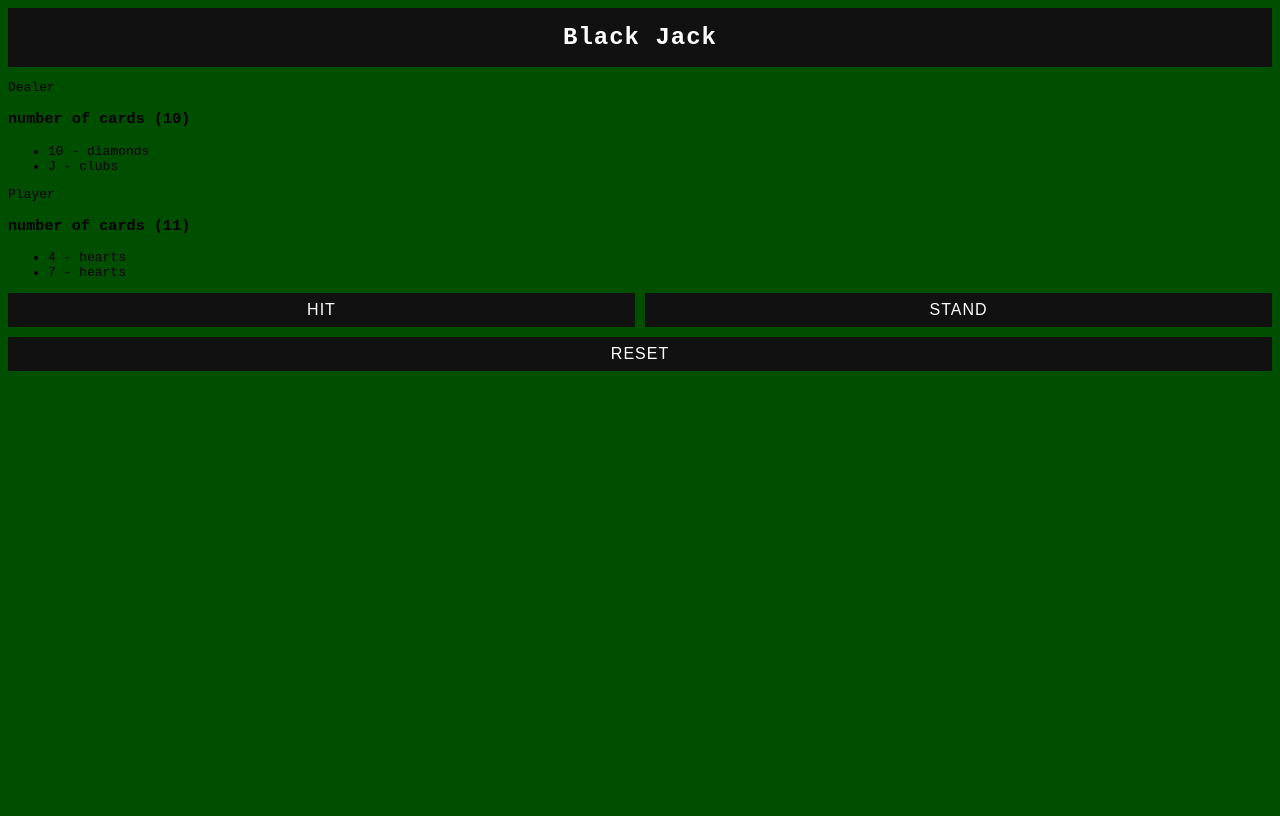
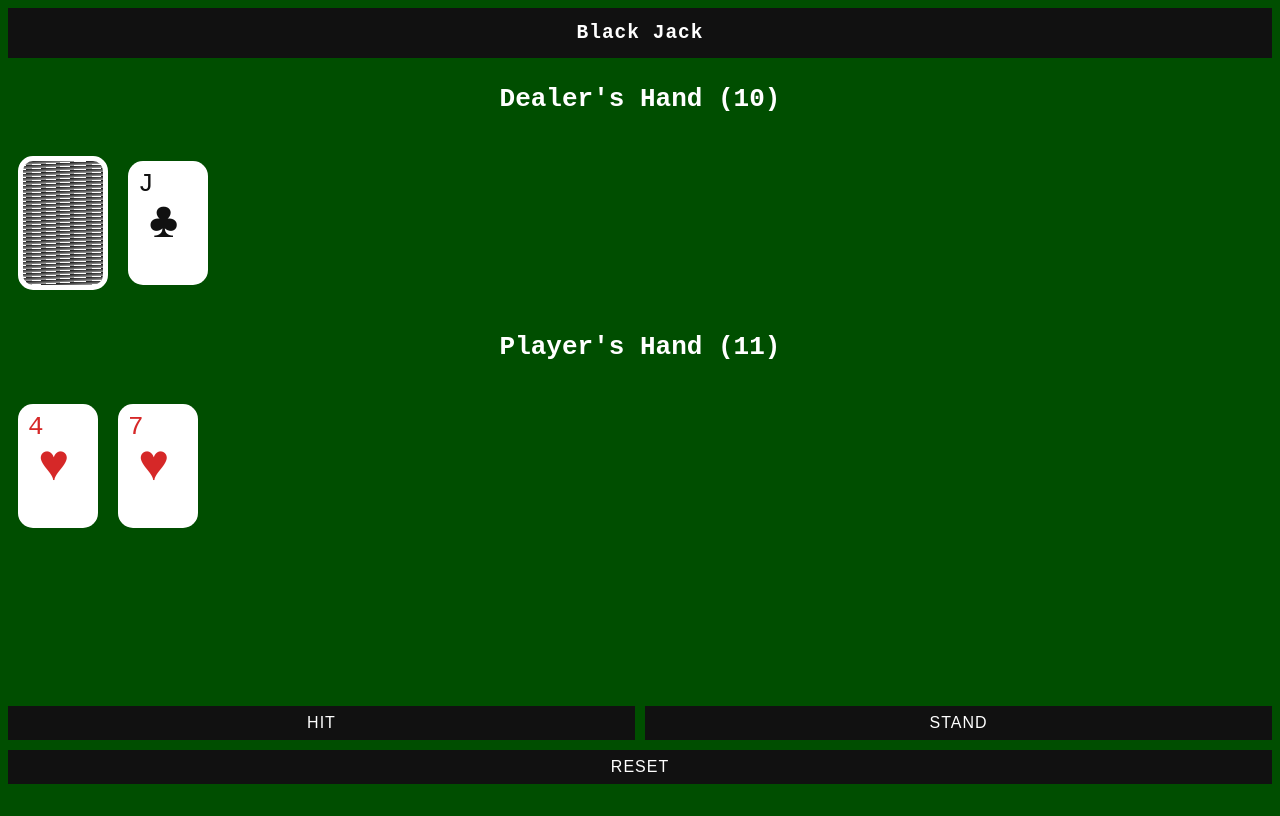
Before and after one commit to rvgpl/blackjack, a React (Create React App) app: page / in a window 1280 px wide. Built offline with nearby package versions, Linux system fonts and the light colour scheme.

Commit message:
Adds css and make everything pretty

```diff
--- a/src/components/Actions/Actions.css
+++ b/src/components/Actions/Actions.css
@@ -2,6 +2,11 @@
   display: grid;
   grid-gap: 10px;
   grid-template-columns: 1fr 1fr;
+  position: fixed;
+  width: calc(100% -16px);
+  left: 8px;
+  right: 8px;
+  bottom: 16px;
 }
 
 .actions-button {
--- /dev/null
+++ b/src/components/Card/Card.css
@@ -0,0 +1,53 @@
+.card {
+  position: relative;
+  min-width: 40px;
+  width: 2em;
+  height: 8em;
+  margin: 10px;
+  padding: 10px 20px;
+  background: var(--white);
+  border-radius: 15px;
+  cursor: default;
+  display: flex;
+  align-items: center;
+}
+
+.card-hidden {
+  background-image: linear-gradient(
+    176deg,
+    #ffffff 8.33%,
+    #222 8.33%,
+    #999 50%,
+    #ffffff 50%,
+    #ffffff 58.33%,
+    #222 58.33%,
+    #999 100%
+  );
+  background-size: 60px 4px;
+  border: 5px solid white;
+  cursor: default;
+}
+.card-black {
+  color: var(--black);
+}
+
+.card-red {
+  color: var(--red);
+}
+
+.card-suit {
+  font-size: 4em;
+  text-align: center;
+}
+
+.card-value {
+  position: absolute;
+  font-size: var(--fs-xxl);
+  top: 8px;
+  left: 10px;
+}
+
+.card-hidden .card-suit,
+.card-hidden .card-value {
+  display: none;
+}
--- /dev/null
+++ b/src/components/Card/Card.tsx
@@ -0,0 +1,28 @@
+import React from "react";
+import { PickedCard } from "../../types";
+
+import "./Card.css";
+
+interface CardProps {
+  card: PickedCard;
+}
+const suitGlyph: { [index: string]: string } = {
+  spades: "♠",
+  diamonds: "♦",
+  clubs: "♣",
+  hearts: "♥",
+};
+
+const Card = ({ card }: CardProps) => {
+  const cardClassName = `card ${card.hidden && "card-hidden"} ${
+    card.suit === "spades" || card.suit === "clubs" ? "card-black" : "card-red"
+  }`;
+  return (
+    <div className={cardClassName}>
+      <div className="card-value">{card.value}</div>
+      <div className="card-suit">{suitGlyph[card.suit]}</div>
+    </div>
+  );
+};
+
+export default Card;
--- a/src/components/Hand/Hand.css
+++ b/src/components/Hand/Hand.css
@@ -0,0 +1,15 @@
+.hand-cards-container {
+  padding: 0;
+  margin: 0;
+  list-style-type: none;
+  display: flex;
+  align-items: center;
+  flex-wrap: wrap;
+  margin: 32px 0;
+}
+
+.hand-count {
+  text-align: center;
+  font-size: var(--fs-xxl);
+  font-weight: bold;
+}
--- a/src/components/Hand/Hand.tsx
+++ b/src/components/Hand/Hand.tsx
@@ -1,20 +1,22 @@
 import React from "react";
 import "./Hand.css";
-import { PickedCard } from "../../types";
+import { PickedCard, HandType } from "../../types";
+import Card from "../Card/Card";
 
 interface HandProps {
+  handType: HandType;
   count: number;
   cards: PickedCard[];
 }
-const Hand = ({ count, cards }: HandProps) => {
+const Hand = ({ handType, count, cards }: HandProps) => {
   return (
-    <div>
-      <h3>number of cards ({count})</h3>
-      <ul>
+    <div className="hand-container">
+      <h3 className="hand-count">{`${handType} (${count})`}</h3>
+      <ul className="hand-cards-container">
         {cards.length > 0 &&
           cards.map((card: PickedCard) => (
-            <li>
-              {card.value} - {card.suit}
+            <li key={card.value}>
+              <Card card={card} />
             </li>
           ))}
       </ul>
--- a/src/components/Table/Table.tsx
+++ b/src/components/Table/Table.tsx
@@ -1,5 +1,5 @@
 import React from "react";
-import { PickedCard, Card, GameState } from "../../types";
+import { PickedCard, GameState, HandType } from "../../types";
 import Message from "../Message/Message";
 import Header from "../Header/Header";
 import Hand from "../Hand/Hand";
@@ -9,7 +9,6 @@ import "./Table.css";
 
 interface TableProps {
   statusMessage: string;
-  deck: Card[];
   playerCount: number;
   playerCards: PickedCard[];
   dealerCards: PickedCard[];
@@ -36,11 +35,16 @@ const Table = (props: TableProps) => {
     <div className="table">
       <Header />
       <Message>{statusMessage}</Message>
-      {/* <h3>Cards in the deck: {deck.length} </h3> */}
-      <p>Dealer</p>
-      <Hand count={dealerCount} cards={dealerCards} />
-      <p>Player</p>
-      <Hand count={playerCount} cards={playerCards} />
+      <Hand
+        handType={HandType.Dealer}
+        count={dealerCount}
+        cards={dealerCards}
+      />
+      <Hand
+        handType={HandType.Player}
+        count={playerCount}
+        cards={playerCards}
+      />
 
       <Actions hit={hit} stand={stand} reset={reset} gameState={gameState} />
     </div>
--- a/src/containers/Main/Main.tsx
+++ b/src/containers/Main/Main.tsx
@@ -131,7 +131,7 @@ const Main = () => {
       if (dealerScore >= 17) {
         revealDealerCards();
         determineWinner(playerCount, dealerScore);
-        return;
+        setGameState(GameState.GameOver);
       } else {
         drawCard(CardType.Dealer);
       }
@@ -149,7 +149,6 @@ const Main = () => {
   return (
     <Table
       statusMessage={statusMessage}
-      deck={deck}
       playerCount={playerCount}
       playerCards={playerCards}
       dealerCards={dealerCards}
--- a/src/global.css
+++ b/src/global.css
@@ -2,14 +2,16 @@
   --green: #004e00;
   --black: #111;
   --white: #fff;
+  --red: #d62828;
 
-  --fs-m: 16px;
-  --fs-l: 20px;
-  --fs-xl: 24px;
-  --fs-xxl: 32px;
+  --fs-m: 1em;
+  --fs-l: 1.25em;
+  --fs-xl: 1.5em;
+  --fs-xxl: 2em;
 }
 
 body {
   font-family: monospace;
   background-color: var(--green);
+  color: var(--white);
 }
--- a/src/types.ts
+++ b/src/types.ts
@@ -7,6 +7,11 @@ export enum CardType {
   Player,
   Dealer,
   Hidden,
+}
+
+export enum HandType {
+  Player = "Player's Hand",
+  Dealer = "Dealer's Hand",
 }
 
 export interface PickedCard extends Card {
```
